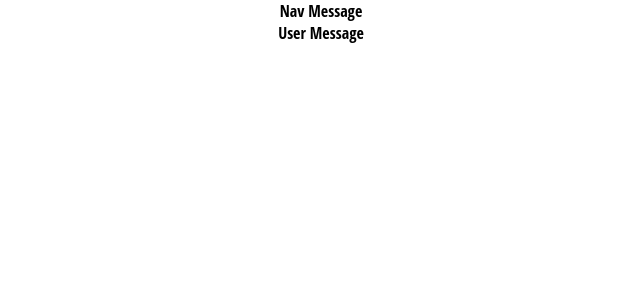
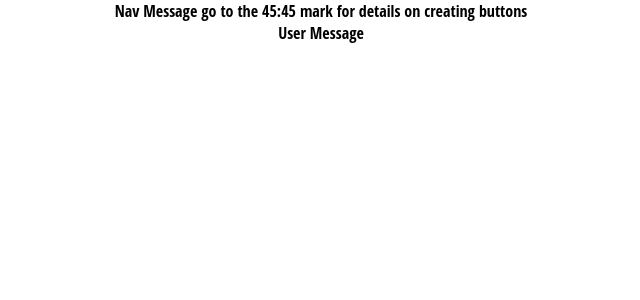
Before and after one commit to JoyE-HOU/Ecolabels, a React (Create React App) app: page /user in a window 1280 px wide. Shown: the top 300 px of the page, without its empty margins (319-959 px from the left). Built offline with nearby package versions, Linux system fonts and the light colour scheme.

Commit message:
modified routes and nav placement

```diff
--- a/src/App.js
+++ b/src/App.js
@@ -15,7 +15,6 @@ import EcoForm from './component/EcoForm';
 function App() {
   return (
     <div className="App">
-      <Nav />
 
       <BrowserRouter>
         <Switch>
@@ -26,6 +25,7 @@ function App() {
           </Route>
 
           <Route path='/user'>
+            <Nav />
             <User />
           </Route>
 
--- a/src/component/EcoForm.js
+++ b/src/component/EcoForm.js
@@ -3,6 +3,9 @@ import Form from 'react-bootstrap/Form'
 import Row from 'react-bootstrap/Row'
 import Col from 'react-bootstrap/Col'
 import Button from 'react-bootstrap/Button'
+
+// import { withRouter } from 'react-router'
+// get more info at 53:30 for more info about withRouter since you want this to redirect back HOME after submitting form.
 
 function EcoForm() {
      return (
--- a/src/component/Nav.js
+++ b/src/component/Nav.js
@@ -3,7 +3,7 @@
 function Nav() {
     return (
         <div className="Nav">
-            <div>Nav Message</div>
+            <div>Nav Message go to the 45:45 mark for details on creating buttons</div>
         </div>
     )
 }
```
